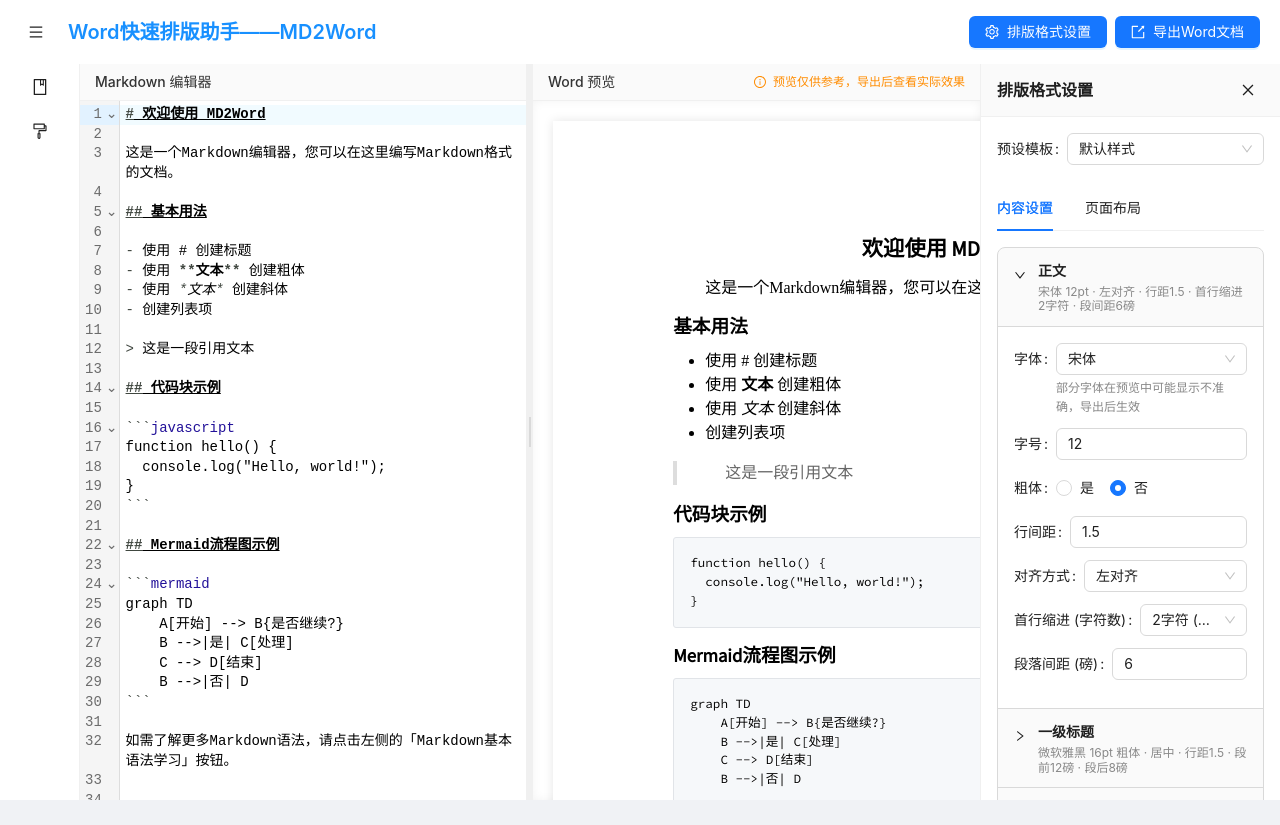
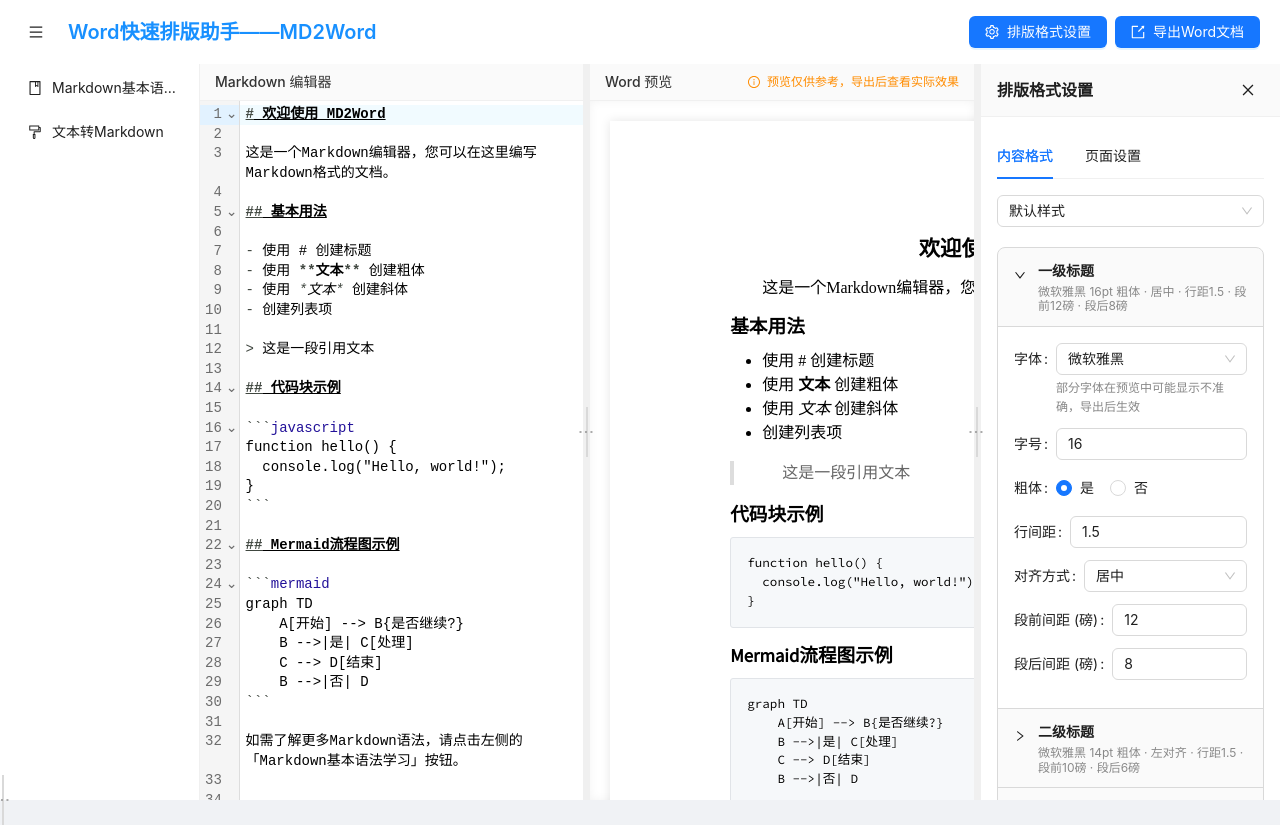
Before and after one commit to chenningling/MD2Word, a React (Create React App) app: page / in a window 1280 px wide. Both pictures are taken after a click on the button 36 px from the left and 32 px from the top of the page. Before the commit the page ends 800 px from the top, so only its background shows below. Built offline with nearby package versions, Linux system fonts and the light colour scheme; a web font is replaced by a local one.

Commit message:
拖动分栏调整

```diff
--- a/src/App.css
+++ b/src/App.css
@@ -36,3 +36,28 @@
     transform: rotate(360deg);
   }
 }
+
+/* 添加拖动相关样式 */
+body {
+  margin: 0;
+  padding: 0;
+  overflow: hidden;
+}
+
+/* 拖动时禁止文本选择 */
+.resizing {
+  user-select: none;
+  -webkit-user-select: none;
+  -moz-user-select: none;
+  -ms-user-select: none;
+}
+
+/* 拖动时的光标样式 */
+.resizing * {
+  cursor: col-resize !important;
+}
+
+/* 确保布局容器占满高度 */
+#root {
+  height: 100vh;
+}
--- a/src/App.js
+++ b/src/App.js
@@ -23,6 +23,7 @@
   display: flex;
   flex-direction: row;
   flex: 1;
+  position: relative;
 `;
 
 const MainContent = styled.div`
@@ -44,14 +45,35 @@
   min-width: 20%;
 `;
 
-// 新增左侧内容区域样式
+// 修改左侧内容区域样式，添加宽度属性
 const SideContentContainer = styled.div`
-  width: 300px;
+  width: ${props => props.width}px;
   height: 100%;
   background-color: white;
   border-right: 1px solid #f0f0f0;
   overflow: auto;
   padding: 16px;
+  position: relative;
+  min-width: 200px;
+  max-width: 500px;
+`;
+
+// 修改侧边栏样式，添加宽度属性
+const StyledSidebar = styled.div`
+  width: ${props => props.width}px;
+  height: 100%;
+  position: relative;
+  min-width: 50px;
+  max-width: 300px;
+`;
+
+// 修改设置面板样式，添加宽度属性
+const SettingsContainer = styled.div`
+  width: ${props => props.width}px;
+  height: 100%;
+  position: relative;
+  min-width: 250px;
+  max-width: 500px;
 `;
 
 // 新增左侧内容标题样式
@@ -70,10 +92,16 @@
   const [settingsVisible, setSettingsVisible] = useState(true);
   const [editorWidth, setEditorWidth] = useState(50); // 默认编辑器占50%宽度
   const mainContentRef = useRef(null);
+  const contentLayoutRef = useRef(null);
 
   // 新增左侧内容区域状态
   const [sideContentVisible, setSideContentVisible] = useState(false);
   const [sideContentType, setSideContentType] = useState(null);
+
+  // 新增宽度状态
+  const [sidebarWidth, setSidebarWidth] = useState(200); // 默认侧边栏宽度
+  const [sideContentWidth, setSideContentWidth] = useState(300); // 默认左侧内容区域宽度
+  const [settingsWidth, setSettingsWidth] = useState(300); // 默认设置面板宽度
 
   const toggleSidebar = () => {
     setSidebarVisible(!sidebarVisible);
@@ -115,11 +143,59 @@
     setEditorWidth(clampedWidth);
   };
 
+  // 新增侧边栏宽度调整处理函数
+  const handleSidebarResize = (clientX) => {
+    if (!contentLayoutRef.current) return;
+
+    const newWidth = clientX;
+    // 限制宽度范围
+    const clampedWidth = Math.min(Math.max(newWidth, 50), 300);
+    setSidebarWidth(clampedWidth);
+    localStorage.setItem('sidebarWidth', clampedWidth.toString());
+  };
+
+  // 新增左侧内容区域宽度调整处理函数
+  const handleSideContentResize = (clientX) => {
+    if (!contentLayoutRef.current) return;
+
+    const sidebarOffset = sidebarVisible ? sidebarWidth : 0;
+    const newWidth = clientX - sidebarOffset;
+    // 限制宽度范围
+    const clampedWidth = Math.min(Math.max(newWidth, 200), 500);
+    setSideContentWidth(clampedWidth);
+    localStorage.setItem('sideContentWidth', clampedWidth.toString());
+  };
+
+  // 新增设置面板宽度调整处理函数
+  const handleSettingsResize = (clientX) => {
+    if (!contentLayoutRef.current) return;
+
+    const containerRect = contentLayoutRef.current.getBoundingClientRect();
+    const newWidth = containerRect.right - clientX;
+    // 限制宽度范围
+    const clampedWidth = Math.min(Math.max(newWidth, 250), 500);
+    setSettingsWidth(clampedWidth);
+    localStorage.setItem('settingsWidth', clampedWidth.toString());
+  };
+
   // 保存宽度设置到localStorage
   useEffect(() => {
     const savedEditorWidth = localStorage.getItem('editorWidth');
+    const savedSidebarWidth = localStorage.getItem('sidebarWidth');
+    const savedSideContentWidth = localStorage.getItem('sideContentWidth');
+    const savedSettingsWidth = localStorage.getItem('settingsWidth');
+
     if (savedEditorWidth) {
       setEditorWidth(parseFloat(savedEditorWidth));
+    }
+    if (savedSidebarWidth) {
+      setSidebarWidth(parseFloat(savedSidebarWidth));
+    }
+    if (savedSideContentWidth) {
+      setSideContentWidth(parseFloat(savedSideContentWidth));
+    }
+    if (savedSettingsWidth) {
+      setSettingsWidth(parseFloat(savedSettingsWidth));
     }
   }, []);
 
@@ -132,7 +208,7 @@
     switch (sideContentType) {
       case 'markdown-guide':
         return (
-          <SideContentContainer>
+          <SideContentContainer width={sideContentWidth}>
             <SideContentHeader>
               <h3>Markdown基本语法学习</h3>
               <button onClick={closeSideContent} style={{ border: 'none', background: 'none', cursor: 'pointer' }}>✕</button>
@@ -142,7 +218,7 @@
         );
       case 'text-to-markdown':
         return (
-          <SideContentContainer>
+          <SideContentContainer width={sideContentWidth}>
             <SideContentHeader>
               <h3>文本转Markdown</h3>
               <button onClick={closeSideContent} style={{ border: 'none', background: 'none', cursor: 'pointer' }}>✕</button>
@@ -167,13 +243,25 @@
           toggleSidebar={toggleSidebar}
           sidebarVisible={sidebarVisible}
         />
-        <ContentLayout>
+        <ContentLayout ref={contentLayoutRef}>
+          {sidebarVisible && (
+            <StyledSidebar width={sidebarWidth}>
               <Sidebar
                 visible={sidebarVisible}
                 toggleSidebar={toggleSidebar}
                 openSideContent={openSideContent}
               />
-          {sideContentVisible && renderSideContent()}
+              <Resizer onResize={handleSidebarResize} />
+            </StyledSidebar>
+          )}
+
+          {sideContentVisible && (
+            <>
+              {renderSideContent()}
+              <Resizer onResize={handleSideContentResize} />
+            </>
+          )}
+
           <MainContent ref={mainContentRef}>
             <EditorContainer width={editorWidth}>
               <MarkdownEditor />
@@ -183,10 +271,18 @@
               <WordPreview />
             </PreviewContainer>
           </MainContent>
+
+          {settingsVisible && (
+            <>
+              <Resizer onResize={handleSettingsResize} />
+              <SettingsContainer width={settingsWidth}>
                 <FormatSettings
                   visible={settingsVisible}
                   toggleSettings={toggleSettings}
                 />
+              </SettingsContainer>
+            </>
+          )}
         </ContentLayout>
       </StyledLayout>
     </DocumentProvider>
--- a/src/components/FormatSettings/FormatSettings.js
+++ b/src/components/FormatSettings/FormatSettings.js
@@ -1,26 +1,22 @@
 import React, { useState } from 'react';
-import { Layout, Tabs, Select, Form, InputNumber, Button, Radio, Collapse, Typography, Modal, Input, message } from 'antd';
+import { Tabs, Select, Form, InputNumber, Button, Radio, Collapse, Typography, Modal, Input, message } from 'antd';
 import { CloseOutlined, SaveOutlined, PlusOutlined, DeleteOutlined, RedoOutlined } from '@ant-design/icons';
 import styled from 'styled-components';
 import { useDocument } from '../../contexts/DocumentContext/DocumentContext';
 
-const { Sider } = Layout;
 const { TabPane } = Tabs;
 const { Option } = Select;
 const { Panel } = Collapse;
 const { Title } = Typography;
 
-const StyledSider = styled(Sider)`
+const SettingsContainer = styled.div`
   background-color: white;
   height: 100%;
-  overflow: auto;
+  width: 100%;
+  overflow: hidden;
   border-left: 1px solid #f0f0f0;
-
-  .ant-layout-sider-children {
-    height: 100%;
   display: flex;
   flex-direction: column;
-  }
 `;
 
 const SettingsHeader = styled.div`
@@ -426,7 +422,7 @@
   if (!visible) return null;
 
   return (
-    <StyledSider width={300}>
+    <SettingsContainer>
       <SettingsHeader>
         <SettingsTitle level={4}>排版格式设置</SettingsTitle>
         <Button
@@ -435,151 +431,138 @@
           onClick={toggleSettings}
         />
       </SettingsHeader>
-
       <SettingsContent>
+        <Tabs defaultActiveKey="content" activeKey={activeTab} onChange={setActiveTab}>
+          <TabPane tab="内容格式" key="content">
             <TemplateSelect>
-          <FormItem label="预设模板">
               <StyledSelect
+                style={{ width: '100%' }}
+                placeholder="选择预设模板"
                 value={selectedTemplate}
                 onChange={handleTemplateChange}
-              style={{ width: '100%' }}
-              dropdownRender={(menu) => (
-                <>
+                dropdownRender={menu => (
+                  <div>
                     {menu}
-                  <ButtonGroup>
+                    <div style={{ display: 'flex', justifyContent: 'space-between', padding: '8px 12px' }}>
                       <Button
                         type="text"
-                      icon={<SaveOutlined />}
+                        icon={<PlusOutlined />}
                         onClick={showSaveTemplateModal}
                       >
                         保存当前设置为模板
                       </Button>
-                  </ButtonGroup>
-                </>
+                    </div>
+                  </div>
                 )}
               >
+                <Select.OptGroup label="预设模板">
                   {templates.map(template => (
-                <Option key={template.id} value={template.id}>{template.name}</Option>
+                    <Option key={template.id} value={template.id}>
+                      {template.name}
+                    </Option>
                   ))}
+                </Select.OptGroup>
+
+                {customTemplates.length > 0 && (
+                  <Select.OptGroup label="自定义模板">
                     {customTemplates.map(template => (
                       <Option key={template.id} value={template.id}>
-                  <div style={{ display: 'flex', justifyContent: 'space-between', alignItems: 'center' }}>
-                    <span onClick={() => handleTemplateChange(template.id)}>{template.name}</span>
-                    <Button
-                      type="text"
-                      size="small"
-                      icon={<DeleteOutlined />}
+                        <div style={{ display: 'flex', justifyContent: 'space-between' }}>
+                          <span>{template.name}</span>
+                          <DeleteOutlined
+                            className="template-delete-btn"
                             onClick={(e) => handleDeleteTemplate(e, template.id)}
-                      style={{ color: '#ff4d4f' }}
-                      className="template-delete-btn"
-                      onMouseDown={(e) => { e.stopPropagation(); e.preventDefault(); }}
-                      onMouseUp={(e) => { e.stopPropagation(); e.preventDefault(); }}
                           />
                         </div>
                       </Option>
                     ))}
+                  </Select.OptGroup>
+                )}
               </StyledSelect>
-          </FormItem>
             </TemplateSelect>
 
-        <Tabs activeKey={activeTab} onChange={setActiveTab}>
-          <TabPane tab="内容设置" key="content">
-            <StyledCollapse defaultActiveKey={['paragraph']}>
-              {renderElementSettings('paragraph', '正文')}
+            <StyledCollapse defaultActiveKey={['heading1']}>
               {renderElementSettings('heading1', '一级标题')}
               {renderElementSettings('heading2', '二级标题')}
               {renderElementSettings('heading3', '三级标题')}
               {renderElementSettings('heading4', '四级标题')}
-              {renderElementSettings('quote', '引用')}
+              {renderElementSettings('paragraph', '正文段落')}
+              {renderElementSettings('quote', '引用文本')}
             </StyledCollapse>
           </TabPane>
 
-          <TabPane tab="页面布局" key="page">
-            <FormItem label="纸张大小">
-              <Select
+          <TabPane tab="页面设置" key="page">
+            <Form layout="vertical">
+              <FormItem label="页面大小">
+                <Radio.Group
                   value={formatSettings.page.size}
-                onChange={(value) => handlePageSettingChange('size', value)}
-                style={{ width: '100%' }}
+                  onChange={(e) => handlePageSettingChange('size', e.target.value)}
                 >
-                <Option value="A4">A4</Option>
-                <Option value="Letter">Letter</Option>
-                <Option value="Legal">Legal</Option>
-              </Select>
+                  <Radio.Button value="A4">A4</Radio.Button>
+                  <Radio.Button value="Letter">Letter</Radio.Button>
+                </Radio.Group>
               </FormItem>
 
-            <FormItem
-              label={
-                <div style={{ display: 'flex', justifyContent: 'space-between', width: '100%', alignItems: 'center' }}>
-                  <span>页边距 (厘米)</span>
+              <FormItem label="页面边距 (厘米)">
+                <div style={{ display: 'flex', flexDirection: 'column', gap: '8px' }}>
+                  <div style={{ display: 'flex', gap: '8px' }}>
+                    <FormItem label="上" style={{ flex: 1, margin: 0 }}>
+                      <InputNumber
+                        min={1}
+                        max={5}
+                        step={0.01}
+                        value={formatSettings.page.margin.top}
+                        onChange={(value) => handlePageSettingChange('margin.top', value)}
+                        style={{ width: '100%' }}
+                      />
+                    </FormItem>
+                    <FormItem label="下" style={{ flex: 1, margin: 0 }}>
+                      <InputNumber
+                        min={1}
+                        max={5}
+                        step={0.01}
+                        value={formatSettings.page.margin.bottom}
+                        onChange={(value) => handlePageSettingChange('margin.bottom', value)}
+                        style={{ width: '100%' }}
+                      />
+                    </FormItem>
+                  </div>
+                  <div style={{ display: 'flex', gap: '8px' }}>
+                    <FormItem label="左" style={{ flex: 1, margin: 0 }}>
+                      <InputNumber
+                        min={1}
+                        max={5}
+                        step={0.01}
+                        value={formatSettings.page.margin.left}
+                        onChange={(value) => handlePageSettingChange('margin.left', value)}
+                        style={{ width: '100%' }}
+                      />
+                    </FormItem>
+                    <FormItem label="右" style={{ flex: 1, margin: 0 }}>
+                      <InputNumber
+                        min={1}
+                        max={5}
+                        step={0.01}
+                        value={formatSettings.page.margin.right}
+                        onChange={(value) => handlePageSettingChange('margin.right', value)}
+                        style={{ width: '100%' }}
+                      />
+                    </FormItem>
+                  </div>
                   <Button
+                    icon={<RedoOutlined />}
+                    onClick={resetDefaultMargins}
                     size="small"
-                    type="default"
-                    onClick={resetDefaultMargins}
-                    icon={<RedoOutlined />}
-                    style={{
-                      fontSize: '12px',
-                      height: '24px',
-                      padding: '0 8px',
-                      color: '#8c8c8c',
-                      borderColor: '#d9d9d9',
-                      background: '#f5f5f5'
-                    }}
                   >
-                    恢复默认
+                    恢复默认边距
                   </Button>
                 </div>
-              }
-              colon={false}
-            >
-              <Form.Item label="上" style={{ marginBottom: 8 }}>
-                <InputNumber
-                  value={formatSettings.page.margin.top}
-                  onChange={(value) => handlePageSettingChange('margin.top', value)}
-                  min={0}
-                  max={10}
-                  step={0.1}
-                  style={{ width: '100%' }}
-                />
-              </Form.Item>
-
-              <Form.Item label="右" style={{ marginBottom: 8 }}>
-                <InputNumber
-                  value={formatSettings.page.margin.right}
-                  onChange={(value) => handlePageSettingChange('margin.right', value)}
-                  min={0}
-                  max={10}
-                  step={0.1}
-                  style={{ width: '100%' }}
-                />
-              </Form.Item>
-
-              <Form.Item label="下" style={{ marginBottom: 8 }}>
-                <InputNumber
-                  value={formatSettings.page.margin.bottom}
-                  onChange={(value) => handlePageSettingChange('margin.bottom', value)}
-                  min={0}
-                  max={10}
-                  step={0.1}
-                  style={{ width: '100%' }}
-                />
-              </Form.Item>
-
-              <Form.Item label="左" style={{ marginBottom: 8 }}>
-                <InputNumber
-                  value={formatSettings.page.margin.left}
-                  onChange={(value) => handlePageSettingChange('margin.left', value)}
-                  min={0}
-                  max={10}
-                  step={0.1}
-                  style={{ width: '100%' }}
-                />
-              </Form.Item>
               </FormItem>
+            </Form>
           </TabPane>
         </Tabs>
       </SettingsContent>
 
-      {/* 保存模板对话框 */}
       <Modal
         title="保存为模板"
         open={isModalVisible}
@@ -598,12 +581,11 @@
               placeholder="请输入模板名称"
               value={templateName}
               onChange={(e) => setTemplateName(e.target.value)}
-              autoFocus
             />
           </Form.Item>
         </Form>
       </Modal>
-    </StyledSider>
+    </SettingsContainer>
   );
 };
 
--- a/src/components/Resizer/Resizer.js
+++ b/src/components/Resizer/Resizer.js
@@ -20,12 +20,27 @@
     left: 50%;
     transform: translate(-50%, -50%);
     width: 2px;
-    height: 30px;
+    height: 50px;
     background-color: #d9d9d9;
   }
 
   &:hover::before, &.active::before {
     background-color: #ffffff;
+  }
+
+  &::after {
+    content: "⋮";
+    position: absolute;
+    top: 50%;
+    left: 50%;
+    transform: translate(-50%, -50%) rotate(90deg);
+    color: #999;
+    font-size: 16px;
+    line-height: 1;
+  }
+
+  &:hover::after, &.active::after {
+    color: #fff;
   }
 `;
 
@@ -41,6 +56,7 @@
       resizer.classList.add('active');
       document.body.style.cursor = 'col-resize';
       document.body.style.userSelect = 'none';
+      document.body.classList.add('resizing');
       e.preventDefault();
     };
 
@@ -59,6 +75,7 @@
       resizer.classList.remove('active');
       document.body.style.removeProperty('cursor');
       document.body.style.removeProperty('user-select');
+      document.body.classList.remove('resizing');
     };
 
     resizer.addEventListener('mousedown', handleMouseDown);
--- a/src/components/Sidebar/Sidebar.js
+++ b/src/components/Sidebar/Sidebar.js
@@ -1,16 +1,18 @@
 import React, { useState } from 'react';
-import { Layout, Menu } from 'antd';
+import { Menu } from 'antd';
 import { BookOutlined, FormatPainterOutlined } from '@ant-design/icons';
 import styled from 'styled-components';
 
-const { Sider } = Layout;
+const StyledSidebarContainer = styled.div`
+  background-color: #f0f2f5;
+  height: 100%;
+  width: 100%;
+  overflow: hidden;
+`;
 
-const StyledSider = styled(Sider)`
-  background-color: #f0f2f5;
-
-  .ant-menu {
-    height: 100%;
-  }
+const StyledMenu = styled(Menu)`
+  height: 100%;
+  border-right: 0;
 `;
 
 const Sidebar = ({ visible, toggleSidebar, openSideContent }) => {
@@ -32,41 +34,22 @@
     }
   };
 
-  if (!visible) {
-    return (
-      <StyledSider
-        width={50}
-        collapsible
-        collapsed={true}
-        trigger={null}
-      >
-        <Menu
-          mode="inline"
-          selectedKeys={[activeKey]}
-          onClick={({ key }) => handleMenuClick(key)}
-        >
-          <Menu.Item key="markdown-guide" icon={<BookOutlined />} />
-          <Menu.Item key="text-to-markdown" icon={<FormatPainterOutlined />} />
-        </Menu>
-      </StyledSider>
-    );
-  }
-
   return (
-    <StyledSider width={200}>
-      <Menu
+    <StyledSidebarContainer>
+      <StyledMenu
         mode="inline"
         selectedKeys={[activeKey]}
         onClick={({ key }) => handleMenuClick(key)}
+        inlineCollapsed={!visible}
       >
         <Menu.Item key="markdown-guide" icon={<BookOutlined />}>
-          Markdown基本语法学习
+          {visible && "Markdown基本语法学习"}
         </Menu.Item>
         <Menu.Item key="text-to-markdown" icon={<FormatPainterOutlined />}>
-          文本转Markdown
+          {visible && "文本转Markdown"}
         </Menu.Item>
-      </Menu>
-    </StyledSider>
+      </StyledMenu>
+    </StyledSidebarContainer>
   );
 };
 
```
Lines whose indentation alone changed are shown as unchanged.
